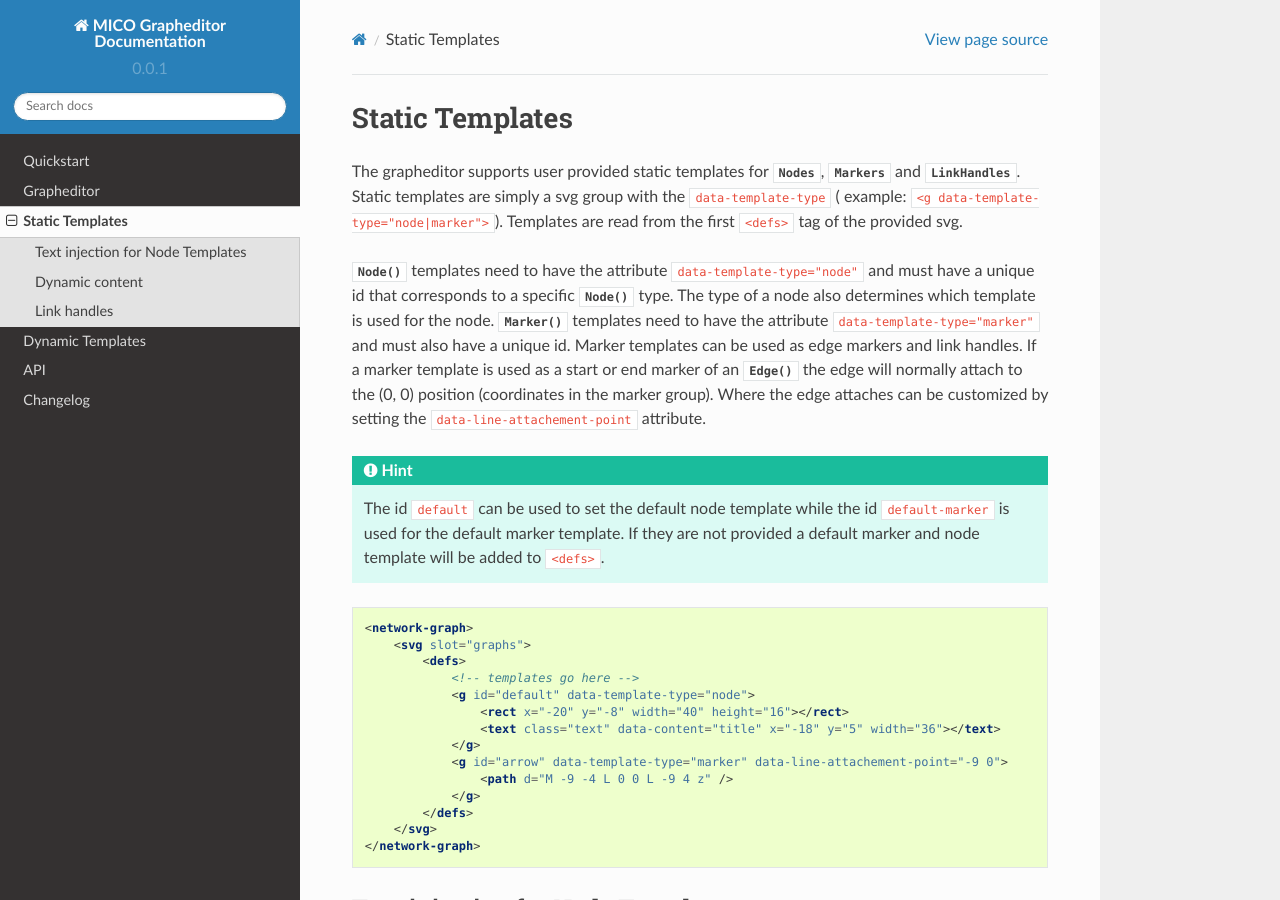
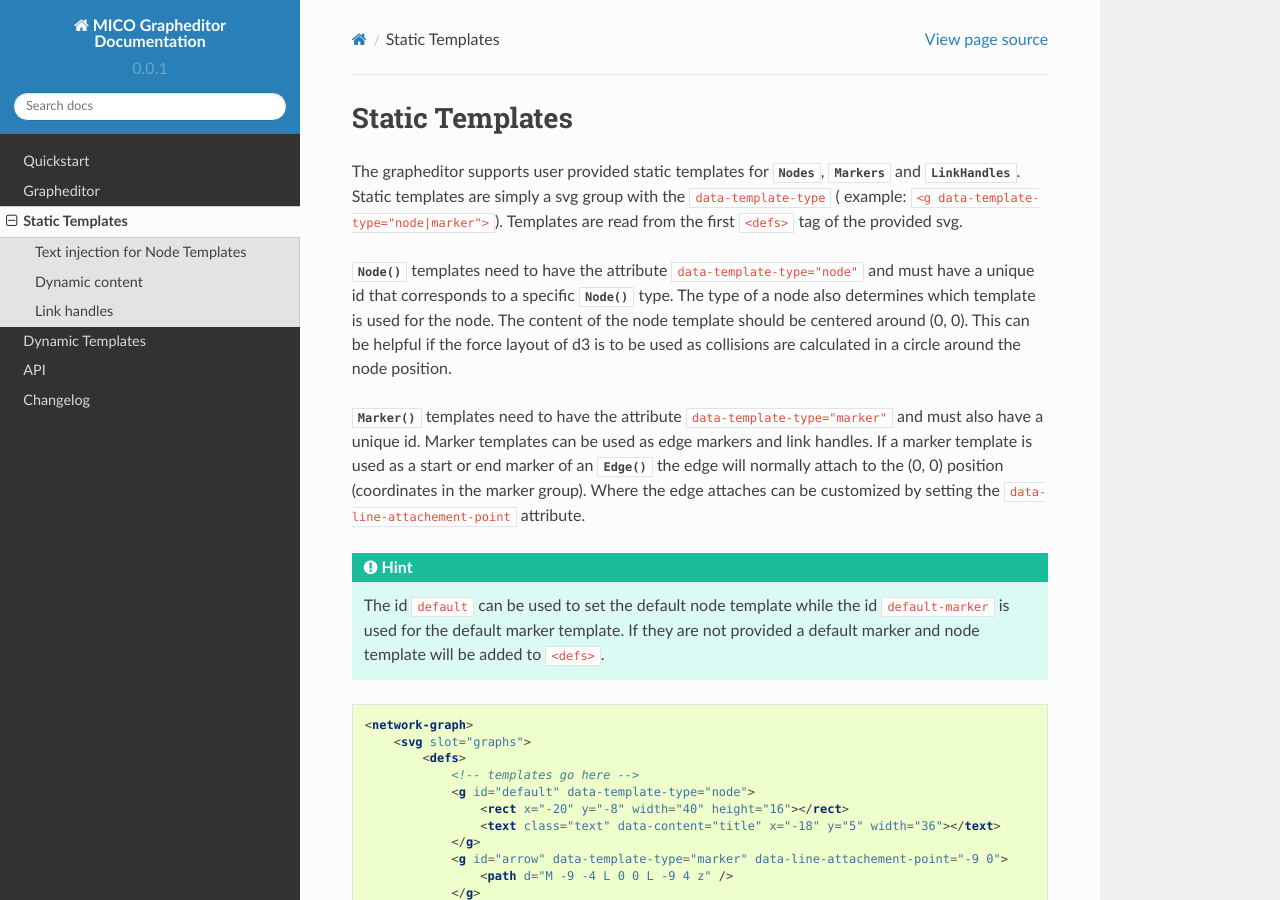
Before and after one commit to UST-MICO/grapheditor, a Sphinx documentation site: the page built from docs/static-templates.rst, in a window 1280 px wide and 900 px high. Built offline with Sphinx 7.4.7 and the Read the Docs theme 2.0.0, drawn with Linux system fonts in a browser that asks for light colours; formulas are drawn with MathJax 3.

Commit message:
Add hint for template content positioning to documentation

```diff
--- a/docs/static-templates.rst
+++ b/docs/static-templates.rst
@@ -7,6 +7,9 @@ Templates are read from the first ``<defs>`` tag of the provided svg.
 
 :js:class:`Node` templates need to have the attribute ``data-template-type="node"`` and must have a unique id that corresponds to a specific :js:class:`Node` type.
 The type of a node also determines which template is used for the node.
+The content of the node template should be centered around (0, 0).
+This can be helpful if the force layout of d3 is to be used as collisions are calculated in a circle around the node position.
+
 :js:class:`Marker` templates need to have the attribute ``data-template-type="marker"`` and must also have a unique id.
 Marker templates can be used as edge markers and link handles.
 If a marker template is used as a start or end marker of an :js:class:`Edge` the edge will normally attach to the (0, 0) position (coordinates in the marker group).
```
